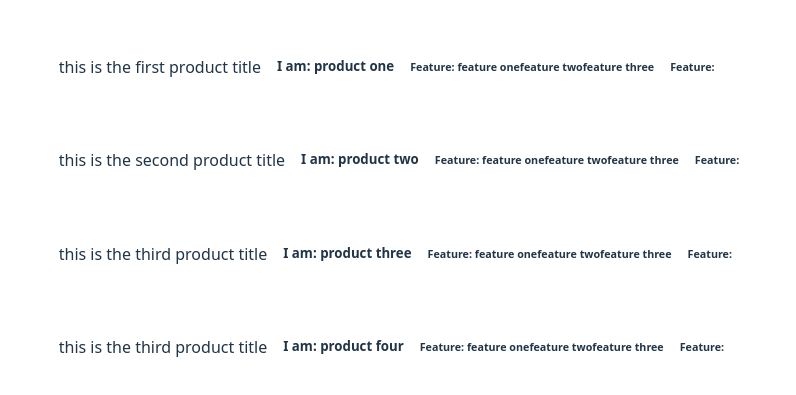
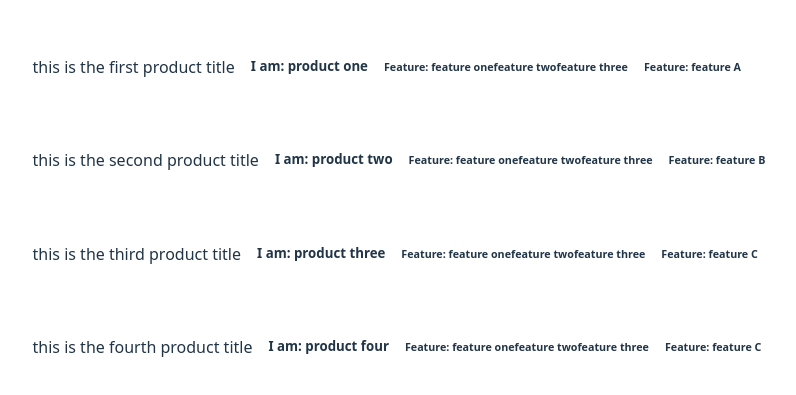
Before and after one commit to WiyarAhmadZai/react-practice, a React (Vite) app: page / in a window 1280 px wide. Shown: the part 193-588 px from the top of the page, without its empty margins (241-1037 px from the left). Built offline with nearby package versions, Linux system fonts and the light colour scheme.

Commit message:
objects feature added

```diff
--- a/src/App.jsx
+++ b/src/App.jsx
@@ -13,10 +13,10 @@ let option2 ={a: "feature A", b: "feature B", c: "feature C"}
   return (
     <>
 
-      <ProductTitle title="this is the first product title" name="product one" features1={option1}/>
-      <ProductTitle title="this is the second product title" name="product two" features1={option1}/>
-      <ProductTitle title="this is the third product title" name="product three" features1={option1}/>
-      <ProductTitle title="this is the third product title" name="product four" features1={option1}/>
+      <ProductTitle title="this is the first product title" name="product one" features1={option1} feature2={option2.a}/>
+      <ProductTitle title="this is the second product title" name="product two" features1={option1} feature2={option2.b}/>
+      <ProductTitle title="this is the third product title" name="product three" features1={option1} feature2={option2.c}/>
+      <ProductTitle title="this is the fourth product title" name="product four" features1={option1} feature2={option2.c}/>
     </>
   )
 }
```
